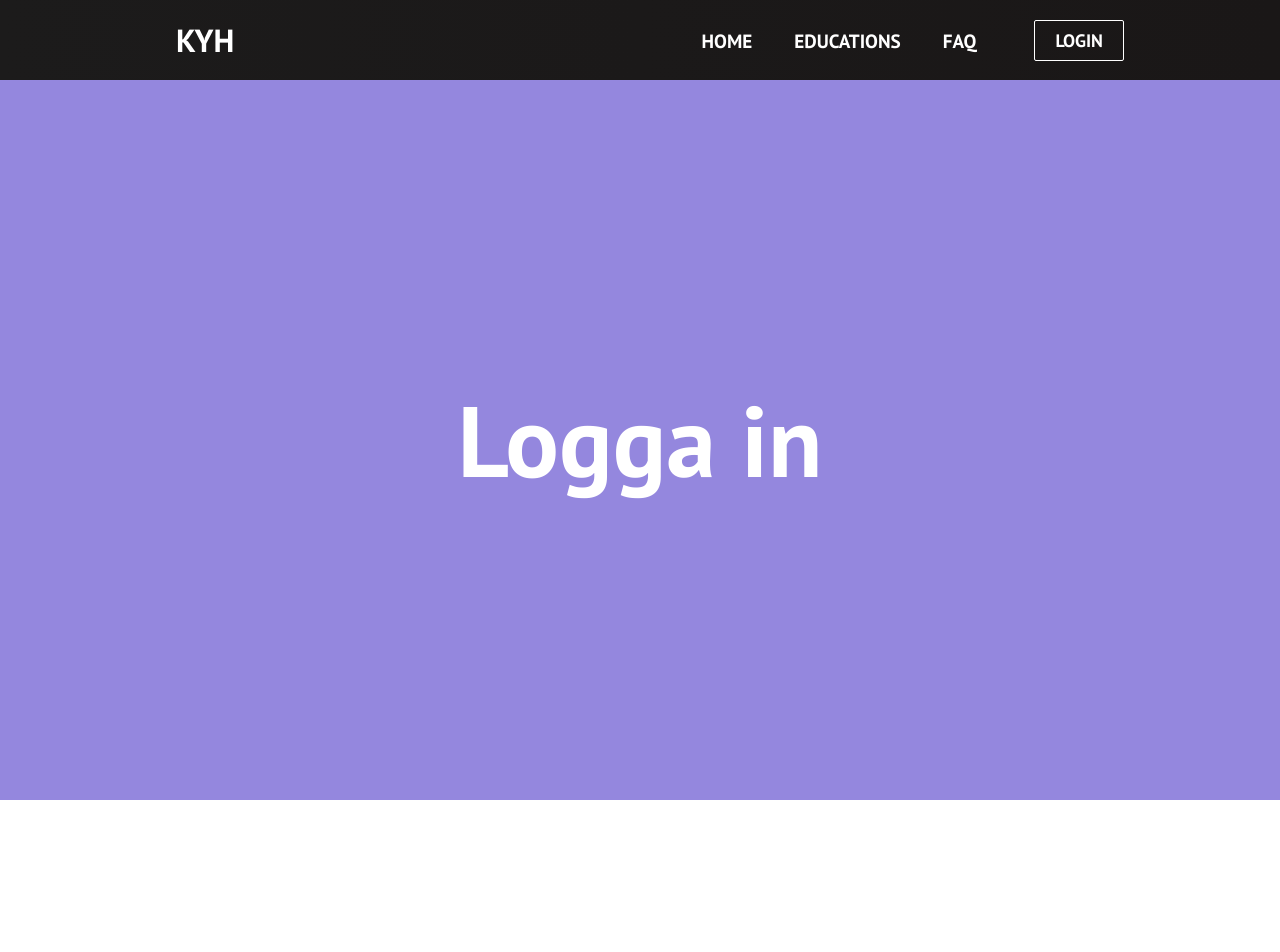
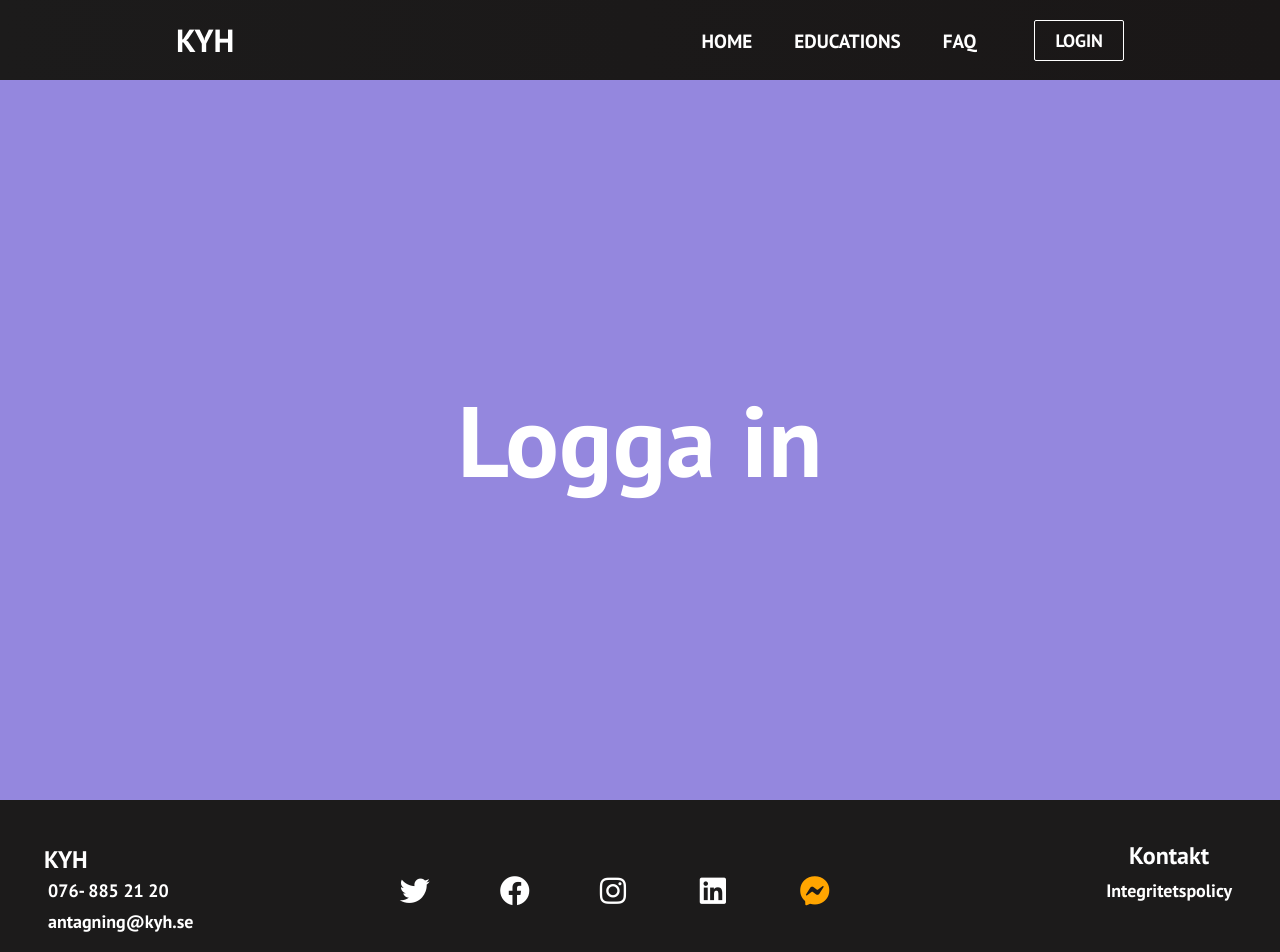
Before and after one commit to JaneDoeRealOne/kyh-aquamarine, a React (Create React App) app: page /login in a window 1280 px wide. Shown: the top 952 px of the page. Before the commit the page ends 800 px from the top, so only its background shows below. Built offline with nearby package versions, Linux system fonts and the light colour scheme.

Commit message:
Footer first version for desktop

```diff
--- a/src/App.js
+++ b/src/App.js
@@ -6,6 +6,7 @@ import Home from './components/pages/Home';
 import Educations from './components/pages/Educations';
 import Faq from './components/pages/Faq';
 import Login from './components/pages/Login';
+import Footer from './components/Footer';
 
 function App() {
   return (
@@ -17,6 +18,7 @@ function App() {
         <Route path='/faq' component={Faq} />
         <Route path='/login' component={Login} />
       </Switch>
+      <Footer />
     </Router>
   );
 }
--- /dev/null
+++ b/src/components/Footer.css
@@ -0,0 +1,62 @@
+.footer-container {
+  /* height: 60px; */
+  width: 100%;
+  background-color: rgb(28, 27, 27);
+  padding: 20px;
+}
+
+.footer-wrapper{
+color: #fff;
+padding: 20px;
+display: flex;
+justify-content: space-between;
+}
+
+.kyh-brand{
+  align-self: auto;
+  font-size: 24px;
+  padding: 4px 4px;
+}
+
+.kyh-brand > li {
+  font-size: 18px;
+  padding: 4px;
+  list-style: none;
+}
+
+.social-media-wrapper{
+  display: flex;
+  list-style: none;
+  align-items: center;
+}
+
+.social-media-icon {
+  width: 100px;
+  text-decoration: none;
+  color: #fff;
+  font-size: 30px;
+}
+
+.messenger {
+  color: orange;
+}
+
+.social-media-icon:hover {
+  color: rgb(181, 181, 181);
+  transition: 0.3s ease-out;
+}
+
+.contact {
+  display: flex;
+  flex-direction: column;
+  font-size: 24px;
+  display: flex;
+  align-items: center;
+}
+
+.policy {
+  text-decoration: none;
+  color: #fff;
+  font-size: 18px;
+  padding: 8px;
+}
--- /dev/null
+++ b/src/components/Footer.js
@@ -0,0 +1,59 @@
+import React from 'react';
+import { Link } from 'react-router-dom';
+import '../App.css';
+import './Footer.css';
+
+function Footer() {
+  return (
+    <div className='footer-container'>
+      <div className='footer-wrapper'>
+        <ul className='kyh-brand'>KYH
+          <li className='phone-number' type='number'>076- 885 21 20</li>
+          <li className='email' type='email'>antagning@kyh.se</li>
+        </ul>
+        <div className='social-media-wrapper'>
+          <Link className='social-media-icon twitter'
+            to='/'
+            target='_blank'
+            aria-label='Twitter'
+          >
+            <i className='fab fa-twitter' />
+          </Link>
+          <Link className='social-media-icon facebook'
+            to='/'
+            target='_blank'
+            aria-label='Facebook'
+          >
+            <i className='fab fa-facebook' />
+          </Link>
+          <Link className='social-media-icon instagram'
+            to='/'
+            target='_blank'
+            aria-label='Instagram'
+          >
+            <i className='fab fa-instagram' />
+          </Link>
+          <Link className='social-media-icon linkedin'
+            to='/'
+            target='_blank'
+            aria-label='Linkedin'
+          >
+            <i className='fab fa-linkedin' />
+          </Link>
+          <Link className='social-media-icon messenger'
+            to='/'
+            target='_blank'
+            aria-label='Facebook-Messenger'
+          >
+            <i className='fab fa-facebook-messenger' />
+          </Link>
+        </div>
+        <ul className='contact'>Kontakt
+          <Link className='policy'>Integritetspolicy</Link>
+        </ul>
+      </div>
+    </div>
+  )
+}
+
+export default Footer;
```
